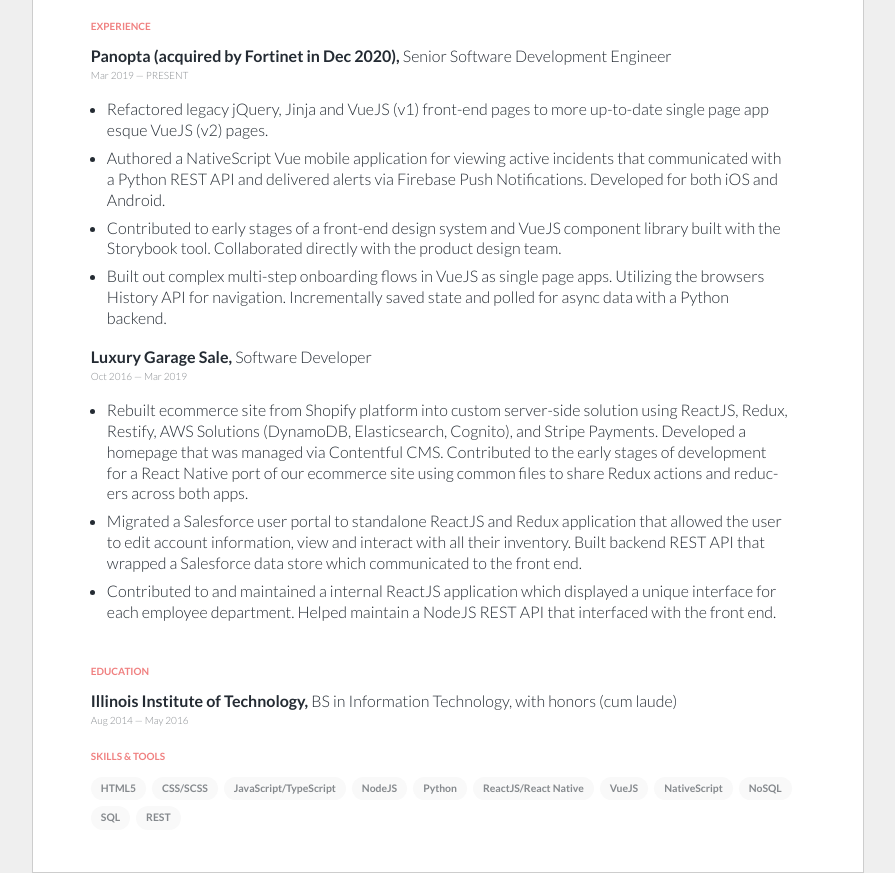
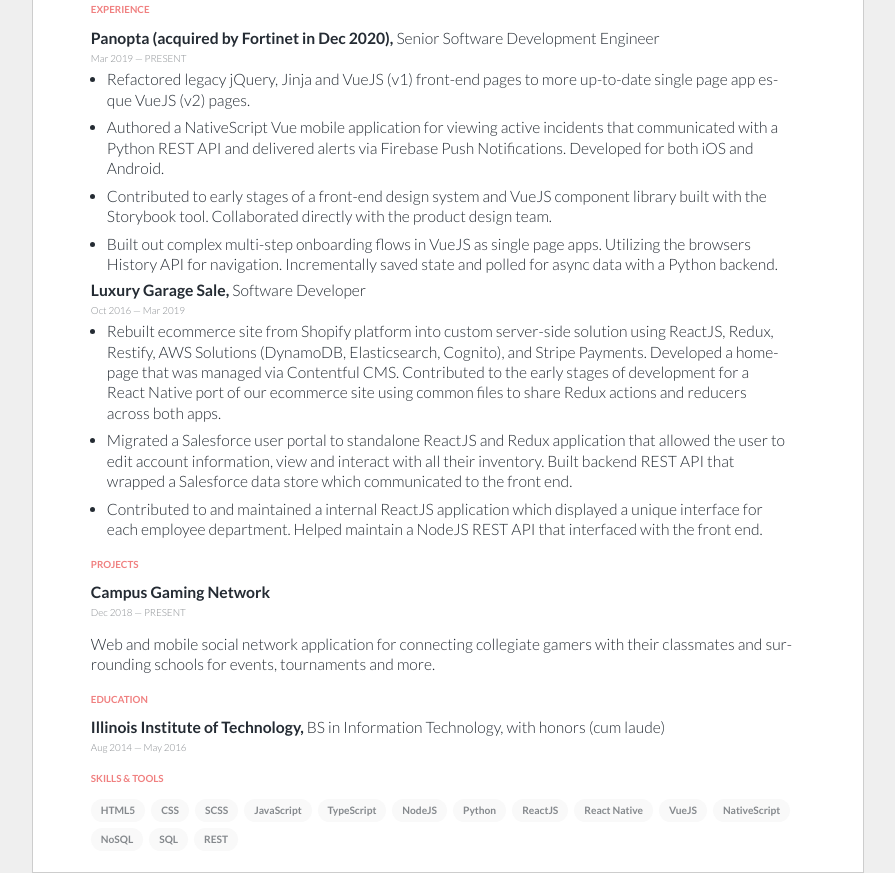
Before and after one commit to bsansone/resume, a plain HTML site: page index.html in a window 1280 px wide. Shown: the part 185-1058 px from the top of the page, without its empty margins (192-1087 px from the left). Drawn offline with Linux system fonts and the light colour scheme.

Commit message:
Projects section

```diff
--- a/assets/css/master.css
+++ b/assets/css/master.css
@@ -17,7 +17,7 @@
   background: #efefef;
   margin: 0;
   font-family: "Lato", sans-serif;
-  font-size: 100%;
+  font-size: 98%;
   font-weight: 300;
   line-height: 1.3;
   color: rgba(36, 43, 51, 1);
@@ -70,7 +70,7 @@
 main > header,
 main > article {
   margin: 0.6in;
-  margin-top: 0.25in;
+  margin-top: 0.20in;
   margin-bottom: 0;
 }
 
@@ -85,8 +85,10 @@
 dl,
 dd,
 dt {
-  margin: 0;
-  padding: 0;
+  margin-top: 0 !important;
+  margin-bottom: 0 !important;
+  padding-top: 0 !important;
+  padding-bottom: 0 !important;
 }
 
 .bold {
@@ -152,8 +154,11 @@
 
 .company,
 .school,
+.project,
 #skills ul {
-  margin-top: 0.15in;
+  margin-top: 0.15in !important;
+  padding-left: 0;
+  padding-right: 0;
 }
 
 .company > h4 > span,
@@ -161,6 +166,7 @@
   font-weight: 300;
 }
 
+.project-summary,
 .company-summary {
   margin-top: 0.15in;
 }
--- a/index.html
+++ b/index.html
@@ -86,6 +86,17 @@
           </ul>
         </section>
       </article>
+      <article id="projects">
+        <h3>Projects</h3>
+        <section class="project">
+          <h4>Campus Gaming Network</h4>
+          <span class="date">Dec 2018 — <span class="uppercase">present</span></span>
+          <p class="project-summary">
+            Web and mobile social network application for connecting collegiate gamers with
+            their classmates and surrounding schools for events, tournaments and more.
+          </p>
+        </section>
+      </article>
       <article id="education">
         <h3>Education</h3>
         <section class="school">
@@ -100,11 +111,14 @@
         <h3>Skills &amp; Tools</h3>
         <ul class="list-unstyled">
           <li>HTML5</li>
-          <li>CSS/SCSS</li>
-          <li>JavaScript/TypeScript</li>
+          <li>CSS</li>
+          <li>SCSS</li>
+          <li>JavaScript</li>
+          <li>TypeScript</li>
           <li>NodeJS</li>
           <li>Python</li>
-          <li>ReactJS/React Native</li>
+          <li>ReactJS</li>
+          <li>React Native</li>
           <li>VueJS</li>
           <li>NativeScript</li>
           <li>NoSQL</li>
```
